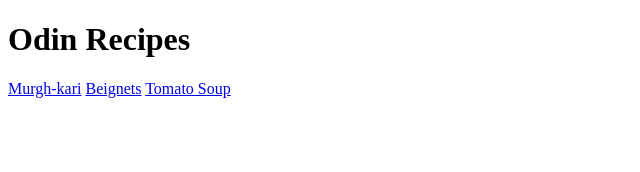
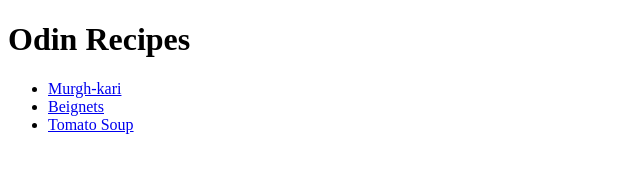
Before and after one commit to newt2772/odin-recipes, a plain HTML site: page index.html in a window 1280 px wide. Shown: the whole page, without its empty margins (0-640 px from the left). Drawn offline with Linux system fonts and the light colour scheme.

Commit message:
Updated accessing error in index.html

```diff
--- a/index.html
+++ b/index.html
@@ -7,8 +7,10 @@
 </head>
 <body>
     <h1>Odin Recipes</h1>
-    <a href="/recipes/murgh-kari.html">Murgh-kari</a>
-    <a href="/recipes/beignets.html">Beignets</a>
-    <a href="/recipes/tomato-soup.html">Tomato Soup</a>
+    <ul>
+        <li><a href="recipes/murgh-kari.html">Murgh-kari</a></li>
+        <li><a href="recipes/beignets.html">Beignets</a></li>
+        <li><a href="recipes/tomato-soup.html">Tomato Soup</a></li>
+    </ul>
 </body>
 </html>
```
Also changed, not shown: 1 other file.
